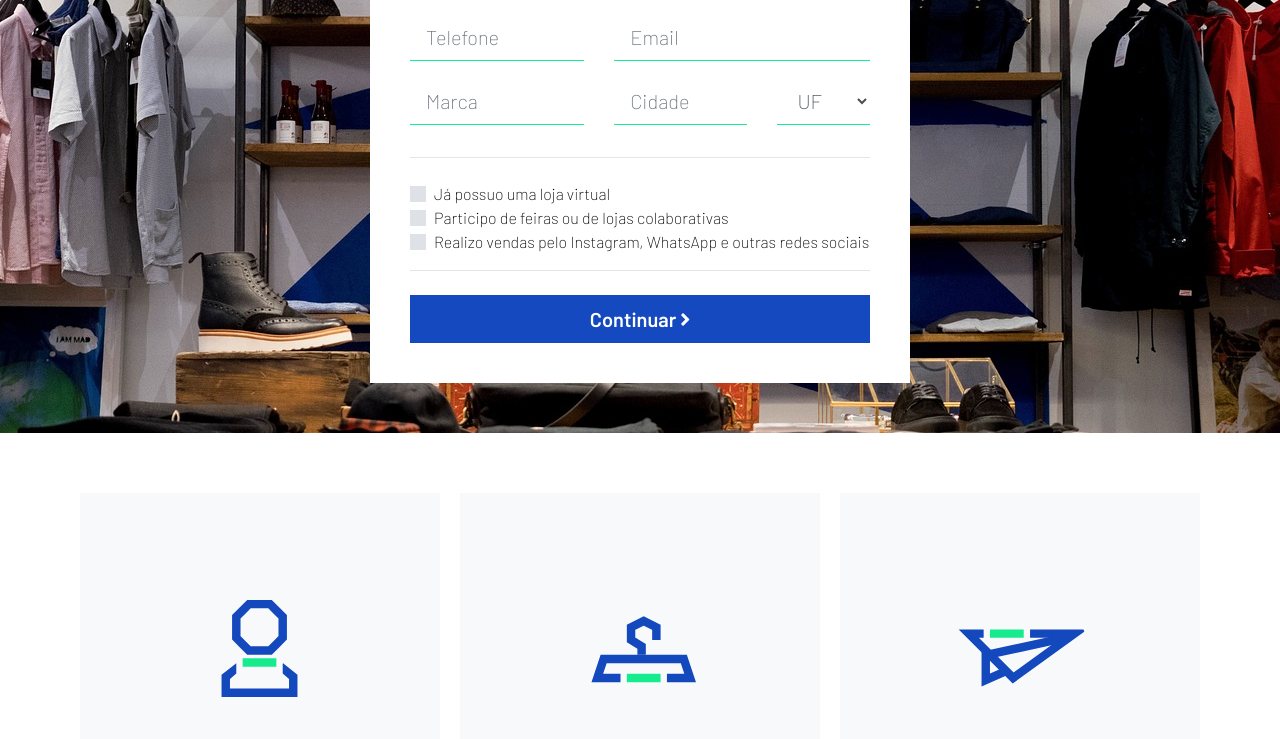
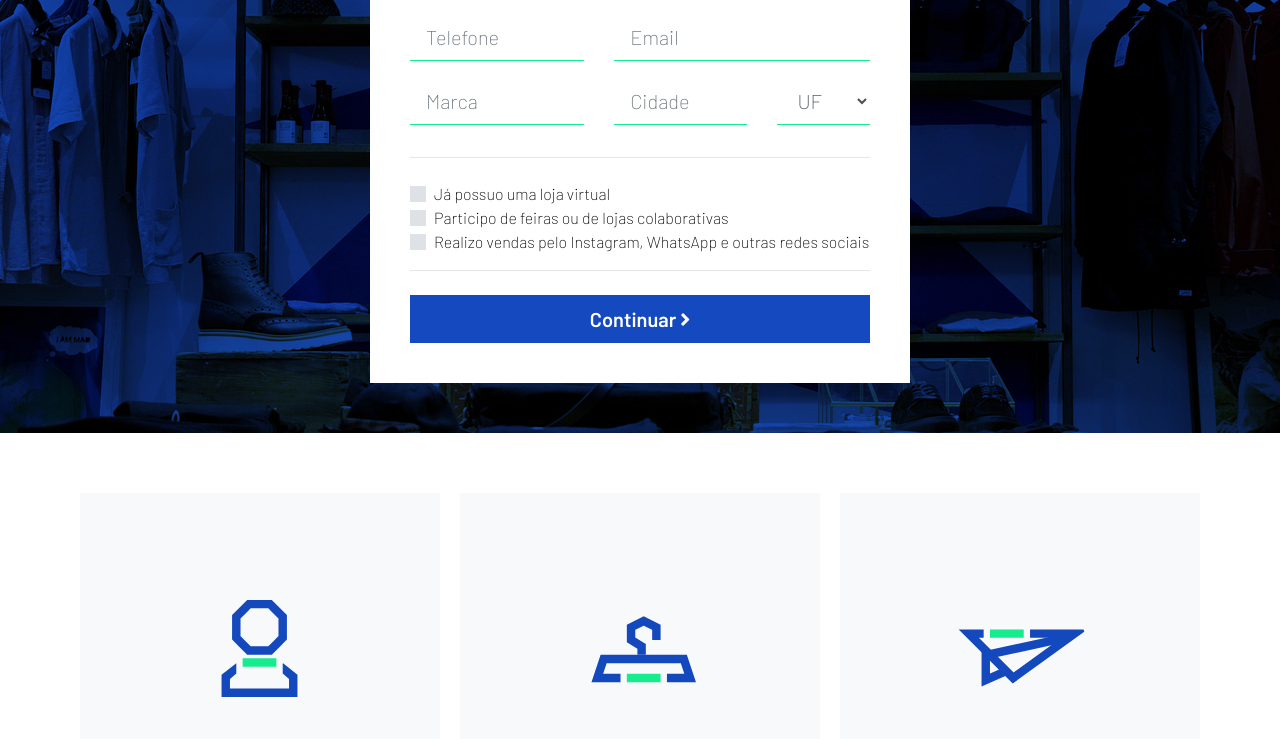
Before and after one commit to ianzitow/mirtilo-landing-brands, a website: page index.html in a window 1280 px wide. Shown: the part 331-1070 px from the top of the page. Drawn offline with nearby package versions, Linux system fonts and the light colour scheme.

Commit message:
Adds color background with multiply blend.

```diff
--- a/scss/custom.scss
+++ b/scss/custom.scss
@@ -123,6 +123,8 @@ $font-family-sans-serif:      'Barlow', -apple-system, BlinkMacSystemFont, "Sego
 
 .background-fashion {
     background: url('../../img/store-984393_1920.jpg') no-repeat top center;
+    background-color: $blue;
+    background-blend-mode: multiply;
 }
 
 .contact-container {
```
Also changed, not shown: dist/css/custom.css, 1 other file.
